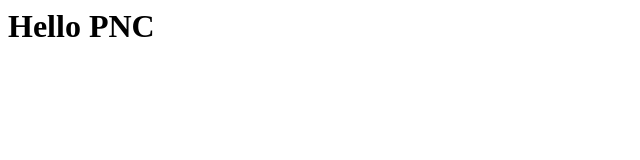
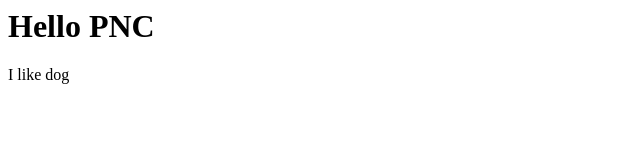
Before and after one commit to thibtik/practice3_git, a plain HTML site: page index.html in a window 1280 px wide. Shown: the full height of the page, 0-640 px from the left. Drawn offline with Linux system fonts and the light colour scheme.

Commit message:
Add Paragraph  dog

```diff
--- a/index.html
+++ b/index.html
@@ -1 +1,3 @@
 <h1>Hello PNC</h1>
+
+<p>I like dog</p>
```
